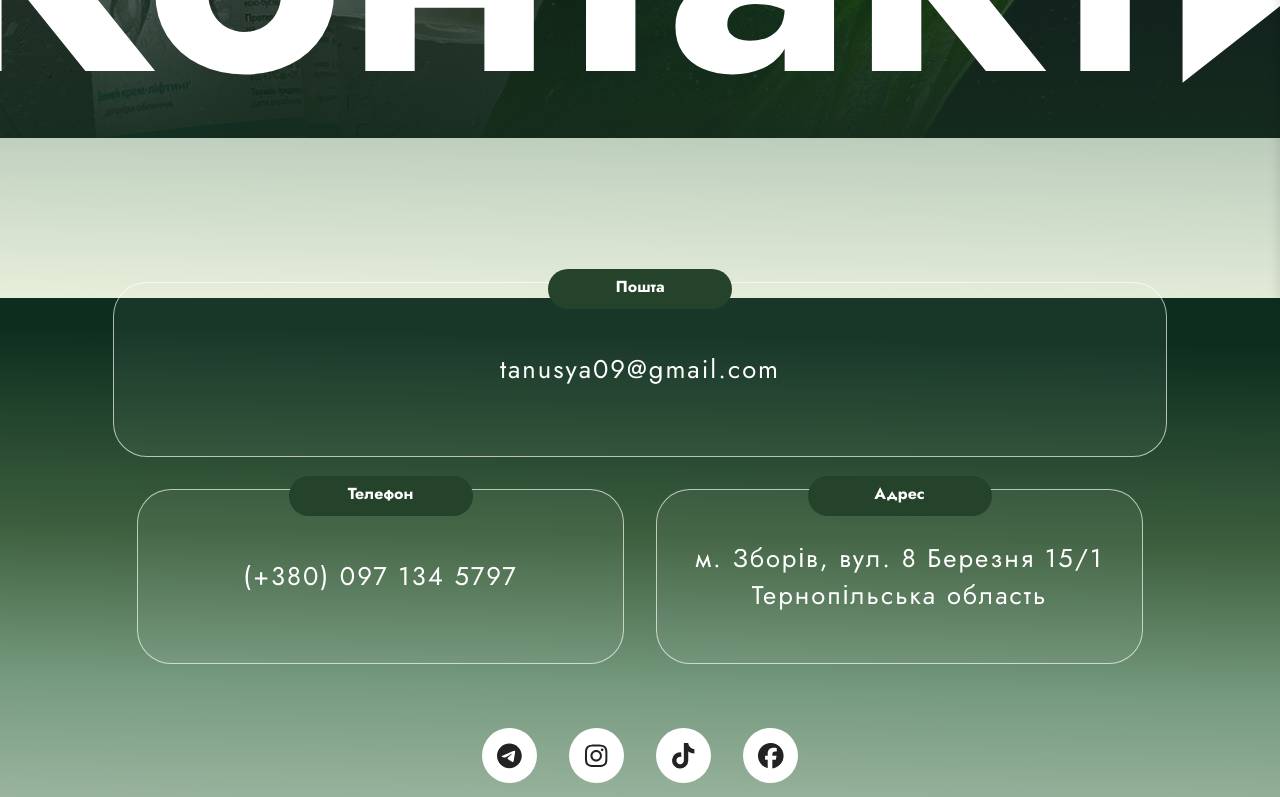
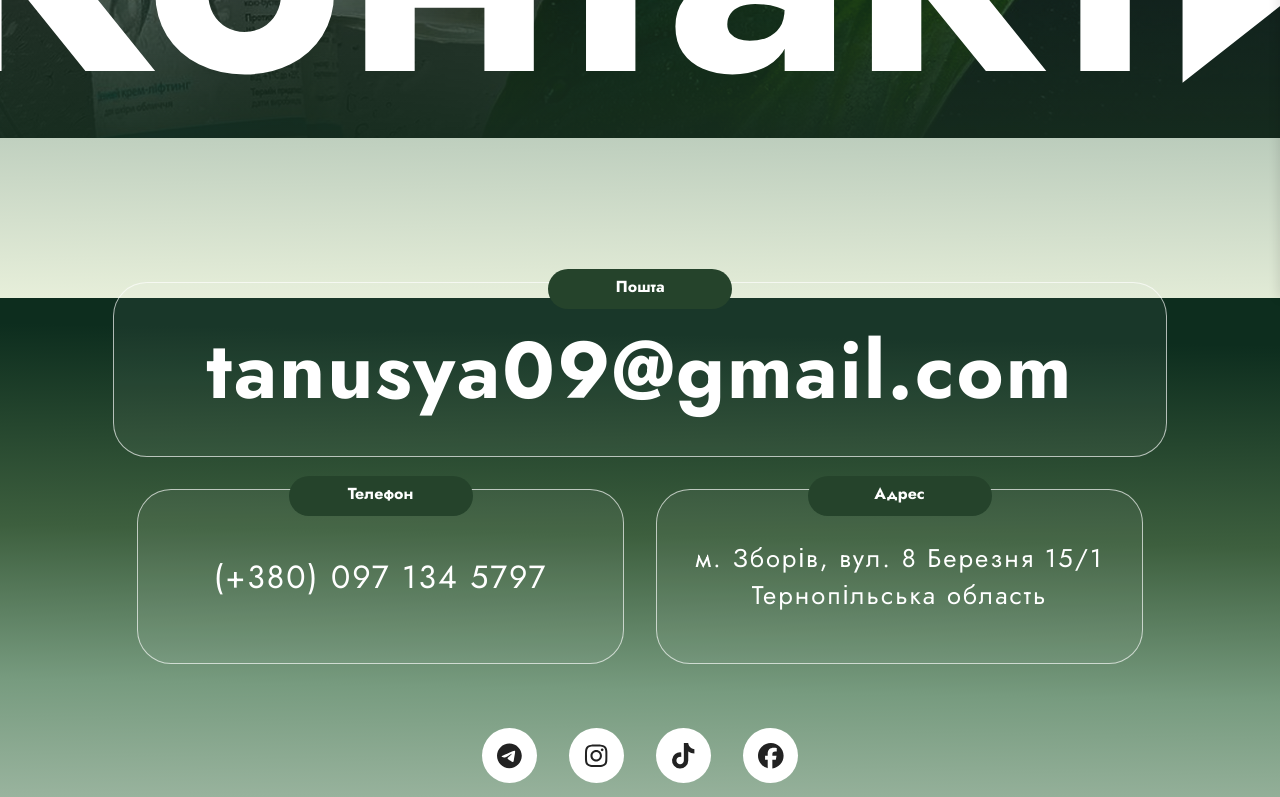
Before and after one commit to AlterEnok/roslyna-shop, a React (Vite) app: page /roslyna-shop/contact in a window 1280 px wide. Shown: the part 502-1299 px from the top of the page. Built offline with nearby package versions, Linux system fonts and the light colour scheme; a web font is replaced by a local one.

Commit message:
did many things,new pages,fixing bugs and etc

```diff
--- a/src/pages/ContactPage/ContactPage.css
+++ b/src/pages/ContactPage/ContactPage.css
@@ -83,12 +83,12 @@
     height: 175px;
 }
 
-/* телефон и адрес */
+
 .contact-card.small {
     width: 487px;
 }
 
-/* заголовок (почта / телефон / адрес) */
+
 .contact-label {
     position: absolute;
     top: -14px;
@@ -104,23 +104,26 @@
     white-space: nowrap;
 }
 
-/* значения */
 .contact-value {
+    color: #fff;
     font-size: 1.6rem;
     letter-spacing: 2px;
     margin: 0;
 }
 
-.contact-value a {
-    color: #fff;
-    /* основной цвет текста */
-    text-decoration: none;
-    transition: 0.3s;
+
+.contact-value.email {
+    font-size: 5rem;
+    font-weight: 600;
+}
+
+
+.contact-value.phone {
+    font-size: 2rem;
 }
 
 .contact-value a:hover {
     color: #25432b;
-    /* твой фирменный акцент (можно поменять) */
 }
 
 /* 🔹 Соцсети */
--- a/src/pages/ContactPage/ContactPage.jsx
+++ b/src/pages/ContactPage/ContactPage.jsx
@@ -25,7 +25,7 @@ function ContactPage() {
             <div className="contact-info">
                 <div className="contact-card big">
                     <span className="contact-label">Пошта</span>
-                    <p className="contact-value">
+                    <p className="contact-value email">
                         <a href="mailto:tanusya09@gmail.com">tanusya09@gmail.com</a>
                     </p>
                 </div>
@@ -33,7 +33,7 @@ function ContactPage() {
                 <div className="contact-row">
                     <div className="contact-card">
                         <span className="contact-label">Телефон</span>
-                        <p className="contact-value">
+                        <p className="contact-value phone">
                             <a href="tel:+380971345797">(+380) 097 134 5797</a>
                         </p>
                     </div>
```
